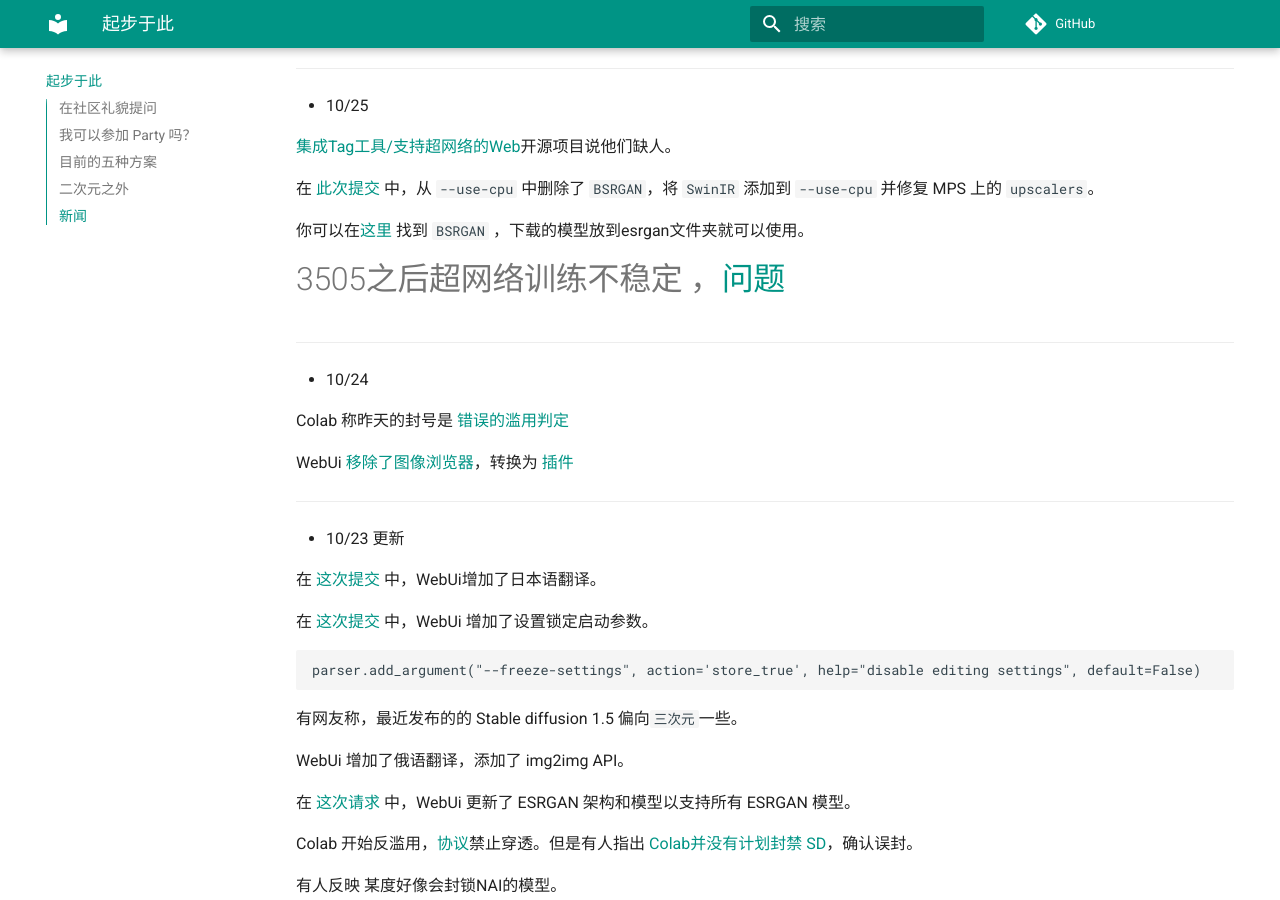
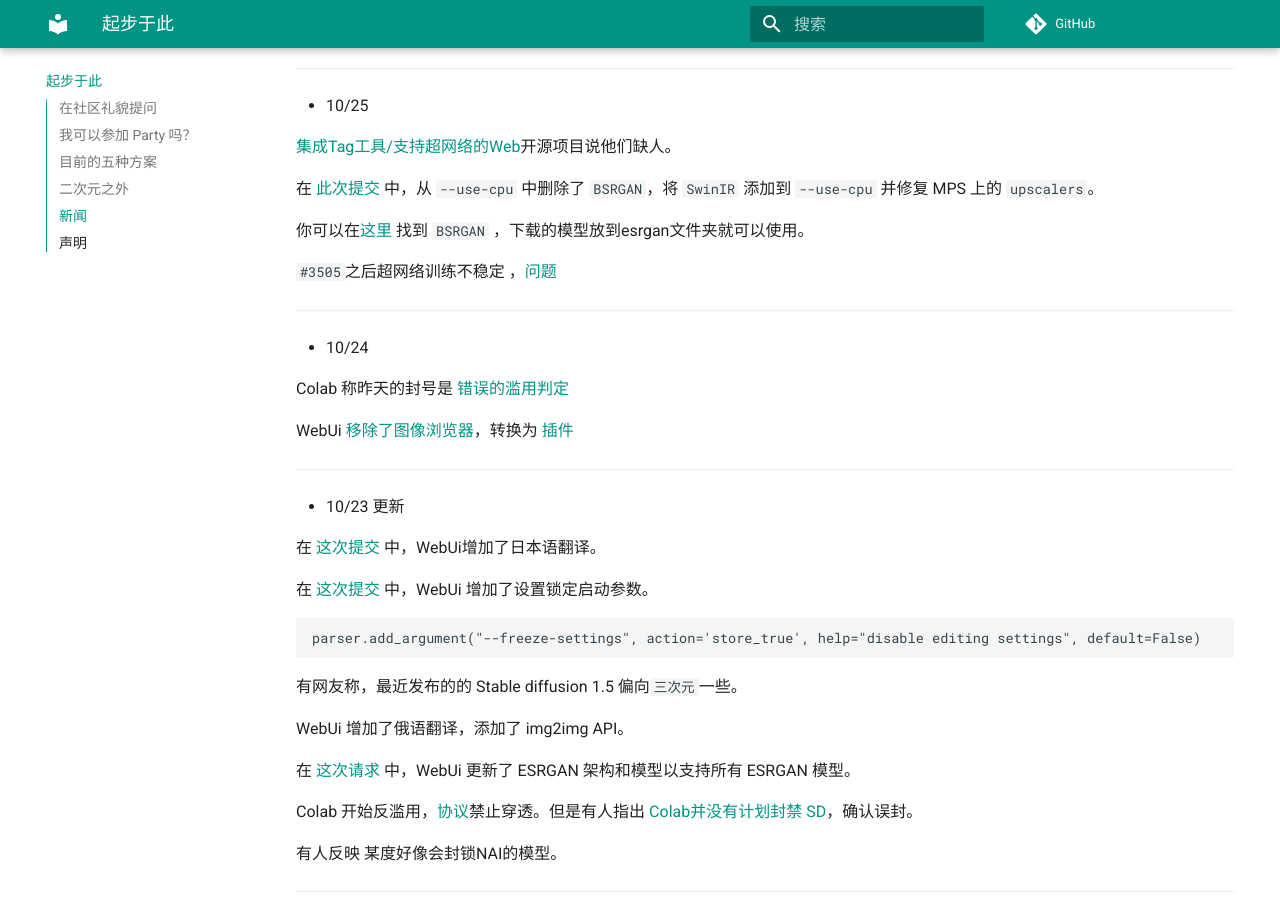
Before and after one commit to sudoskys/StableDiffusionBook, an MkDocs documentation site: the page built from docs/2_prepare.md, in a window 1280 px wide and 900 px high, scrolled down 1791 px. Built offline with MkDocs 1.6.1 and Material for MkDocs 9.7.7, drawn with Linux system fonts in a browser that asks for light colours; comment, search, counter and statistics services are not loaded.

```diff
--- a/docs/2_prepare.md
+++ b/docs/2_prepare.md
@@ -73,7 +73,7 @@ NAI 是一个在线**服务**。
 
 你可以在[这里](https://upscale.wiki/wiki/Official_Research_Models) 找到 `BSRGAN` ，下载的模型放到esrgan文件夹就可以使用。
 
-#3505之后超网络训练不稳定 ，[问题](https://github.com/AUTOMATIC1111/stable-diffusion-webui/issues/3505)
+`#3505`之后超网络训练不稳定 ，[问题](https://github.com/AUTOMATIC1111/stable-diffusion-webui/issues/3505)
 
 -------
 - 10/24
```
